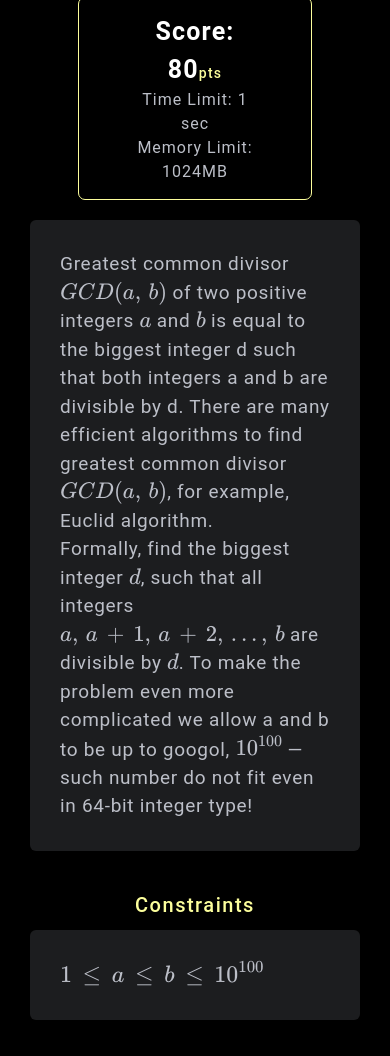
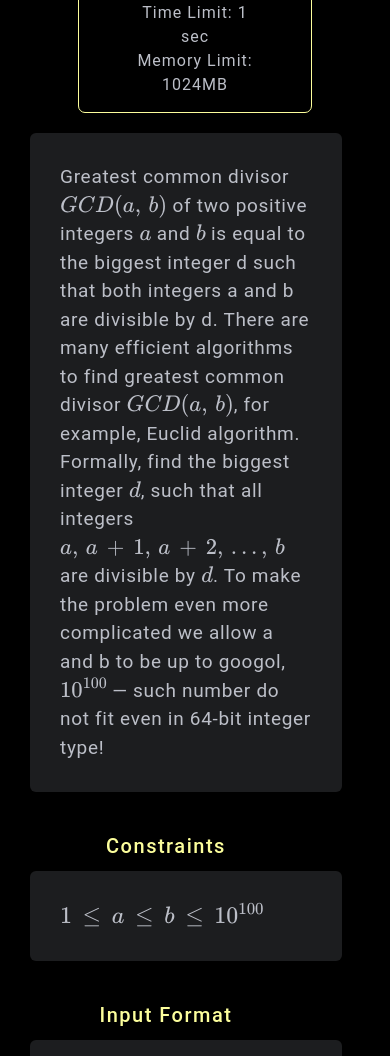
Before and after one commit to sauravUppoor/Codecell-UI-redesign, a plain HTML site: page problem.html in a window 390 px wide. Shown: the part 380-1436 px from the top of the page. Drawn offline with nearby package versions, Linux system fonts and the light colour scheme; a web font is replaced by a local one.

Commit message:
:zap: style: Change width of problem-containers, minor font size fixes

```diff
--- a/css/style.css
+++ b/css/style.css
@@ -111,7 +111,7 @@ nav {
 }
 
 .nav-link {
-    font-size: 15px;
+    font-size: 1.18rem;
     letter-spacing: 0.5px;
     text-decoration: none;
     font-weight: 400;
@@ -752,15 +752,17 @@ footer {
 /* Problems Page */
 
 .problem {
+    width: 80%;
     background-color: var(--dark-cards);
     border-radius: 6px;
     padding: 30px;
-    margin: 5px 10px;
+    margin: 5px auto;
 }
 
 .problem-info {
     margin: 20px auto;
     width: 30%;
+    max-width: 300px;
     align-items: center;
     border: 0.5px solid var(--light-yellow);
     padding: 15px;
@@ -774,11 +776,7 @@ footer {
     letter-spacing: 1.2px;
 }
 
-.problem-heading {
-    font-size: 20px;
-    font-weight: 500;
-    letter-spacing: 1.5px;
-}
+
 
 .statment {
     font-size: 19px;
@@ -792,8 +790,11 @@ footer {
 
 .problem-heading {
     color: var(--light-yellow);
-    margin: 10px;
     font-size: 20px;
+    font-weight: 500;
+    letter-spacing: 1.5px;
+    margin: 10px auto;
+    width: 80%;
 }
 
 .problem-verdict {
@@ -872,6 +873,19 @@ footer {
     .nav-link {
         font-size: 20px;
     }
+    .problem {
+        margin: 5px 30px;
+    }
+    .problem-info {
+        width: 300px;
+    }
+    .problem-heading {
+        margin: 10px;
+        text-align: center;
+    }
+    .problem-score {
+        font-size: 1.5rem;
+    }
 }
 
 @media (max-width: 767px) {
@@ -884,7 +898,7 @@ footer {
         display: none;
     }
     .primary-description {
-        font-size: 2.5rem;
+        font-size: 2rem;
     }
     p {
         font-size: 1.5rem;
@@ -903,7 +917,7 @@ footer {
     .button-2,
     .glow-button {
         display: block;
-        padding: 10px 20px;
+        padding: 5px 20px;
     }
     .grid {
         display: block;
@@ -951,6 +965,9 @@ footer {
         margin: 10px;
         text-align: center;
     }
+    .problem-score {
+        font-size: 1.5rem;
+    }
     form {
         width: 80%;
     }
```
